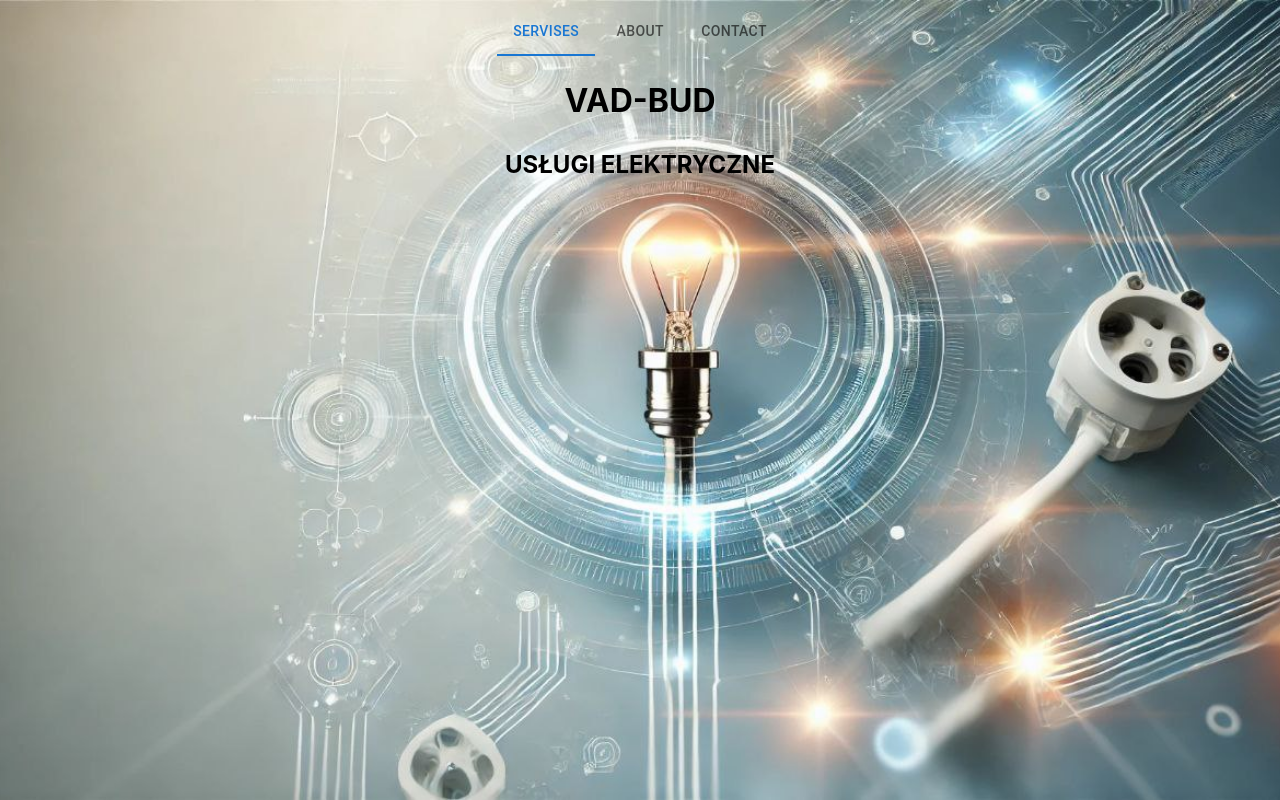
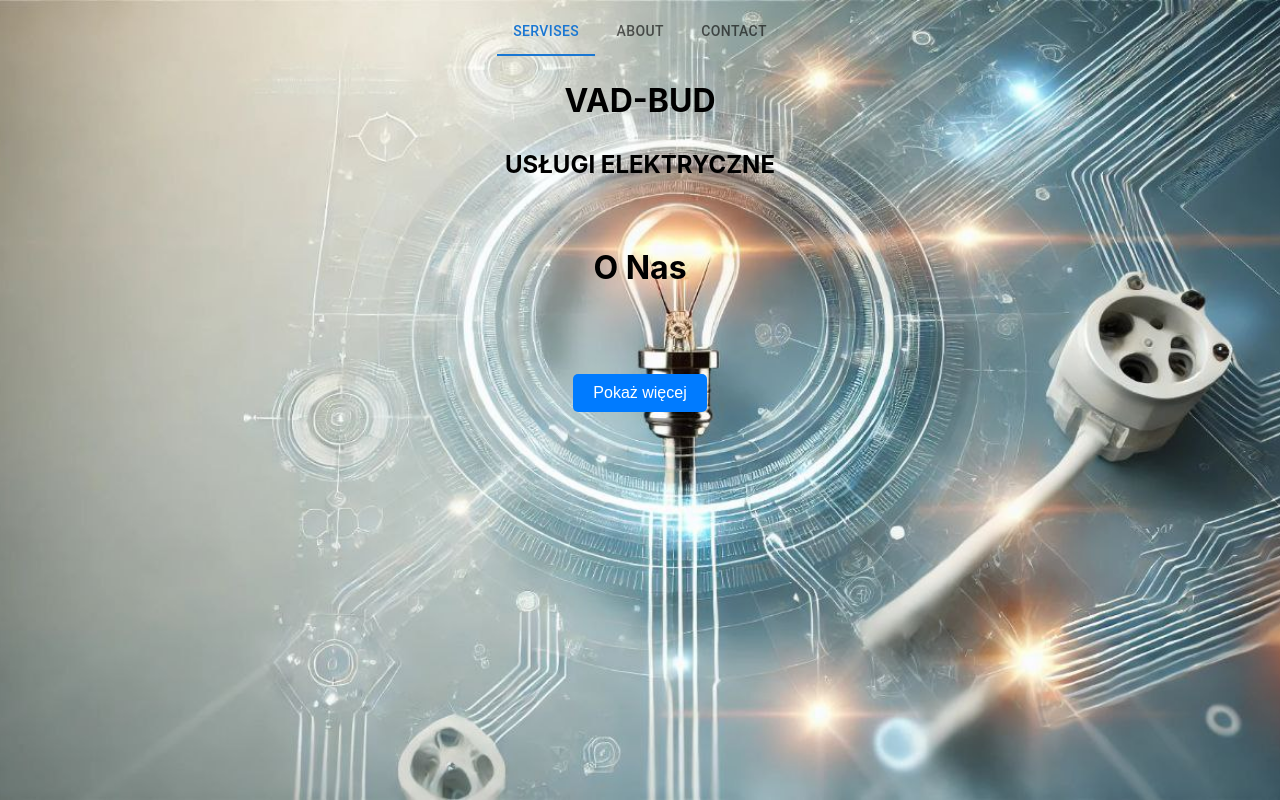
Before and after one commit to Illia23/Electryka, a React (Vite) app: page / in a window 1280 px wide. Built offline with nearby package versions, Linux system fonts and the light colour scheme.

Commit message:
commit 2

```diff
--- a/src/Components/About/About.jsx
+++ b/src/Components/About/About.jsx
@@ -0,0 +1,79 @@
+import { useState } from "react";
+import css from './About.module.css'
+const About = () => {
+    const [step, setStep] = useState(0); // Стан для управління кроками
+
+  // Обробник натискання кнопки
+  const handleNextPart = () => {
+    if (step < 4) setStep(step + 1); // Збільшити крок до максимального значення
+  };
+  return (
+     <div className={css.container}>
+      <h1>O Nas</h1>
+
+      {/* Показуємо текст частинами залежно від значення step */}
+      {step >= 0 && (
+        <p className={`${css.text} ${step >= 1 ? css.visible : ""}`}>
+          <strong>Twój niezawodny partner w dziedzinie usług elektrycznych</strong>
+        </p>
+      )}
+
+      {step >= 1 && (
+        <p className={`${css.text} ${step >= 2 ? css.visible : ""}`}>
+          Jesteśmy zespołem profesjonalnych elektryków z wieloletnim doświadczeniem,
+          specjalizujących się w wysokiej jakości rozwiązaniach dla Twojego domu, biura
+          lub obiektów przemysłowych. Naszą misją jest zapewnienie Ci bezpiecznego,
+          niezawodnego i energooszczędnego systemu elektrycznego.
+        </p>
+      )}
+
+       {step >= 2 && (
+        <div className={`${css.text} ${step >= 3 ? css.visible : ""}`}>
+          <h2>Dlaczego warto wybrać nas?</h2>
+          <ul>
+            <li>
+              <strong>Doświadczenie i profesjonalizm:</strong> Nasi specjaliści mają wieloletnie
+              doświadczenie w realizacji najbardziej skomplikowanych projektów elektrycznych.
+            </li>
+            <li>
+              <strong>Jakość i bezpieczeństwo:</strong> Używamy wyłącznie certyfikowanych materiałów
+              i nowoczesnego sprzętu.
+            </li>
+          </ul>
+        </div>
+      )}
+
+      {step >= 3 && (
+        <div className={`${css.text} ${step >= 4 ? css.visible : ""}`}>
+          <ul>
+            <li>
+              <strong>Szybkość realizacji:</strong> Dotrzymujemy ustalonych terminów i pracujemy
+              maksymalnie efektywnie.
+            </li>
+            <li>
+              <strong>Indywidualne podejście:</strong> Dostosowujemy się do potrzeb każdego klienta,
+              oferując optymalne rozwiązania.
+            </li>
+          </ul>
+        </div>
+      )}
+
+      {step >= 4 && (
+        <p className={`${css.text} ${css.visible}`}>
+          Od drobnych napraw po pełne projektowanie systemów elektrycznych — jesteśmy gotowi
+          pomóc w każdej sytuacji. Powierz swoje bezpieczeństwo elektryczne profesjonalistom!
+        </p>
+      )}
+
+      {/* Кнопка для показу наступної частини тексту */}
+      {step < 4 && (
+        <button className={css.button}  onClick={handleNextPart}>
+          Pokaż więcej
+        </button>
+      )}
+    </div>
+
+  )
+}
+
+export default About
--- /dev/null
+++ b/src/Components/About/About.module.css
@@ -0,0 +1,41 @@
+/* Основний контейнер */
+.container {
+    padding: 20px;
+    max-width: 800px;
+    margin: 0 auto;
+    text-align: center;
+}
+
+/* Кнопка */
+.button {
+    margin-top: 20px;
+    padding: 10px 20px;
+    font-size: 16px;
+    background-color: #007bff;
+    color: white;
+    border: none;
+    border-radius: 5px;
+    cursor: pointer;
+    transition: background-color 0.3s ease;
+}
+
+.button:hover {
+    background-color: #0056b3;
+}
+
+/* Текст (з анімацією) */
+.text {
+    opacity: 0;
+    /* Початково прихований */
+    transform: translateY(20px);
+    /* Початково трохи зсунутий вниз */
+    transition: opacity 0.5s ease, transform 0.5s ease;
+    /* Плавний перехід */
+}
+
+.text.visible {
+    opacity: 1;
+    /* З’являється */
+    transform: translateY(0);
+    /* Рух до початкового положення */
+}
--- a/src/Components/App/App.jsx
+++ b/src/Components/App/App.jsx
@@ -1,11 +1,14 @@
 import Header from '../Header/Header'
 import Main from '../Main/Main'
+import About from '../About/About'
+import css from './App.module.css'
 function App() {
 
   return (
-    <div>
+    <div className={css.container}>
       <Header />
-      <Main/>
+      <Main />
+      <About/>
     </div>
   )
 }
--- a/src/Components/App/App.module.css
+++ b/src/Components/App/App.module.css
@@ -0,0 +1,3 @@
+.container {
+    text-align: center;
+}
```
